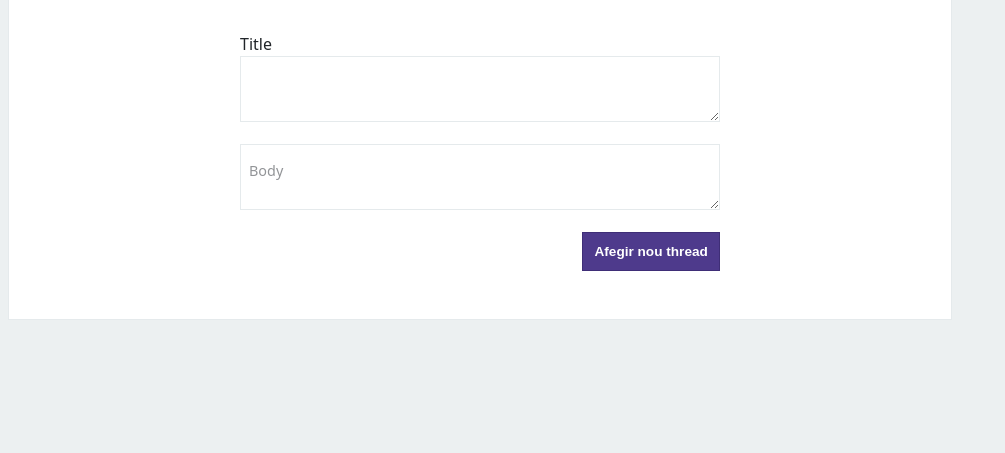
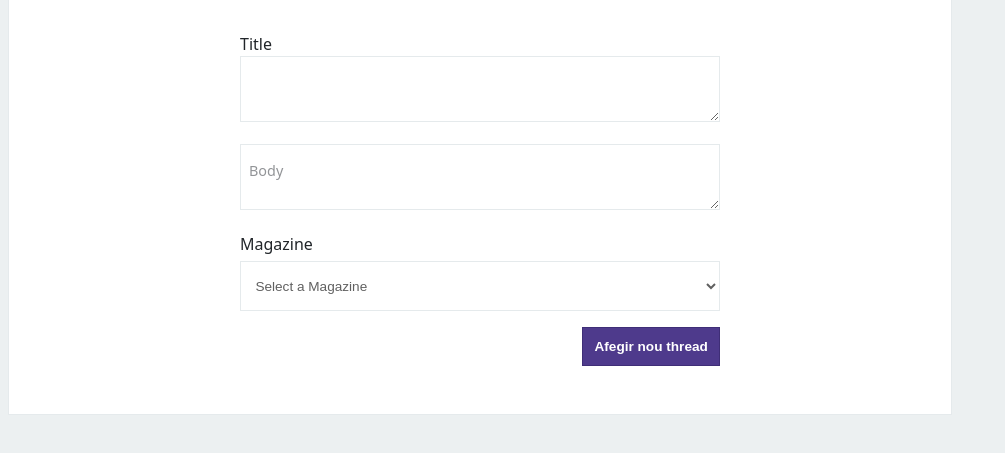
Before and after one commit to danielcaag17/projecte_asw, a Django app: page /new/thread in a window 1280 px wide. Shown: the part 101-554 px from the top of the page, without its empty margins (0-1005 px from the left). Run offline with Django 4.2, Linux system fonts and the light colour scheme; data that the repository does not hold is empty.

Commit message:
Integrat Magazines en Threads i links

```diff
--- a/api/models/thread.py
+++ b/api/models/thread.py
@@ -14,7 +14,7 @@ class Publicacio(models.Model):
     creation_data = models.DateTimeField(default=timezone.now)
     num_coments = models.PositiveIntegerField(default=0)
     num_boosts = models.PositiveIntegerField(default=0)
-    magazine = models.ForeignKey(Magazine, on_delete=models.CASCADE,null=True)
+    magazine = models.ForeignKey(Magazine, on_delete=models.CASCADE)
 
     # TODO: CAL FER ALGO SIMILAR PER AL CAS EN EL QUE S'HAGI EDITAT EL THREAD/LINK
     def temps_desde_creacio(self):
--- a/api/templates/new_thread.html
+++ b/api/templates/new_thread.html
@@ -1,6 +1,8 @@
 {% load static %}
 <!DOCTYPE html>
-<html lang="ca" style="font-size: 100%"><head><style type="text/css">.turbo-progress-bar {
+<html lang="ca" style="font-size: 100%">
+<head>
+    <style type="text/css">.turbo-progress-bar {
         position: fixed;
         display: block;
         top: 0;
@@ -8,14 +10,13 @@
         height: 3px;
         background: #0076ff;
         z-index: 2147483647;
-  transition:
-    width 300ms ease-out,
+        transition: width 300ms ease-out,
         opacity 150ms 150ms ease-in;
         transform: translate3d(0, 0, 0);
     }
     </style>
-    <title>kbin.social - Explore the Fediverse</title>
-    <link rel = "icon" href="{% static '/ico/favicon.ico' %}" sizes="any">
+    <title>Add new thread - kbin.social</title>
+    <link rel="icon" href="{% static '/ico/favicon.ico' %}" sizes="any">
     <link rel="stylesheet" href="{% static '/css/824.b4cc3385.css' %}" data-turbo-track="reload">
     <link rel="stylesheet" href="{% static '/css/app.910c0aab.css' %}" data-turbo-track="reload">
 </head>
@@ -37,7 +38,8 @@
             </menu>
         </nav>
         <menu>
-                <li class="dropdown"><a href="/new" class="icon" aria-label="Add" title="Add"><i class="fa-solid fa-plus"></i> Add</a>
+            <li class="dropdown"><a href="/new" class="icon" aria-label="Add" title="Add"><i
+                    class="fa-solid fa-plus"></i> Add</a>
                 <ul class="dropdown__menu">
                     <li><a href="/new" class="">Add new link</a></li>
                     <li><a href="/new/thread" class="">Add new thread</a></li>
@@ -75,19 +77,37 @@
             </aside>
             <div id="content" class="section">
                 <div class="container" data-controller="entry-link-create">
-                        <form action ="/create_link_thread" name="entry_link" method="post" class="entry-create" enctype="multipart/form-data">{% csrf_token %}
+                    <form action="/create_link_thread" name="entry_link" method="post" class="entry-create"
+                          enctype="multipart/form-data">
                         <div>
                             <label for="entry_link_title" class="required">Title</label>
-                                <textarea id="entry_link_title" name="title" required="required" data-input-length-max-value="255" style="overflow: hidden; height: 66px;"></textarea>
+                            <textarea id="entry_link_title" name="title" required="required"
+                                      data-input-length-max-value="255"
+                                      style="overflow: hidden; height: 66px;"></textarea>
                         </div>
                         <div>
-                                <textarea id="entry_link_body" name="body" placeholder="Body" data-input-length-max-value="35000" style="overflow: hidden; height: 66px;"></textarea>
+                            <textarea id="entry_link_body" name="body" placeholder="Body"
+                                      data-input-length-max-value="35000"
+                                      style="overflow: hidden; height: 66px;"></textarea>
+                        </div>
+                        <div style="width: 100%;">
+                            <label for="magazine_select" style="display: block; margin-bottom: 5px;">Magazine</label>
+                            <select name="magazine" id="magazine_select"
+                                    style="width: 100%; border-style: solid; height: 50px"
+                                    required="required">
+                                <option value="" selected>Select a Magazine</option>
+                                {% for magazine in magazines %}
+                                    <option value="{{ magazine.id }}">{{ magazine.name }}</option>
+                                {% endfor %}
+                            </select>
                         </div>
                         <div class="row actions">
                             <ul>
                                 <li>
                                     <div>
-                                            <button type="submit" id="entry_link_submit" name="entry_link[submit]" class="btn btn__primary">Afegir nou thread</button>
+                                        <button type="submit" id="entry_link_submit" name="entry_link[submit]"
+                                                class="btn btn__primary">Afegir nou thread
+                                        </button>
                                     </div>
                                 </li>
                             </ul>
--- a/api/templates/show_threads.html
+++ b/api/templates/show_threads.html
@@ -16,8 +16,8 @@
         <a class="user-inline" href="/u/{{ thread.author_id }}">{{ thread.author_id }}</a>
         <time class="timeago"
               datetime="{{ thread.temps_desde_creacio }}">{{ thread.temps_desde_creacio }}</time>
-        <!--AIXO HA DE SER PER POSAR EL MAGAZINE AMB EL SEU LINK    <a href="/m/news@lemmy.world" class="magazine-inline" title="@news@lemmy.world">
-                                    news</a> -->
+        <span> to </span>
+        <a href="/magazine/{{ thread.magazine.id }}" class="magazine-inline" title="{{thread.magazine.name}}">{{ thread.magazine.name }}</a>
     </aside>
     <aside class="vote">
         <form action="{% url 'like_thread' thread.id %}" name="like_thread" method="post" class="vote__up">
--- a/api/views/example_view.py
+++ b/api/views/example_view.py
@@ -85,8 +85,10 @@ def new_magazine(request):
 
 
 def new_thread(request):
+    magazines = Magazine.objects.all()
+    context = {'magazines': magazines}
     template = loader.get_template('new_thread.html')
-    return HttpResponse(template.render())
+    return HttpResponse(template.render(context,request))
 
 
 @csrf_exempt  # todo: PREGUNTAR PK NO SURT BE SENSE AIXO!
@@ -95,6 +97,7 @@ def create_link_thread(request):
         title = request.POST.get('title')
         body = request.POST.get('body')
         url = request.POST.get('url')
+        magazine = Magazine.objects.get(id=request.POST.get('magazine'))
         created_at = timezone.now().isoformat()
 
         if body == '':
@@ -111,7 +114,8 @@ def create_link_thread(request):
                 title=title,
                 body=body,
                 author=user_prova,
-                creation_data=created_at
+                magazine=magazine,
+                creation_data=created_at,
             )
         else:
             link = Link.objects.create(
@@ -119,6 +123,7 @@ def create_link_thread(request):
                 body=body,
                 url=url,
                 author=user_prova,
+                magazine=magazine,
                 creation_data=created_at
             )
 
```
Also changed, not shown: api/templates/new_link.html (+11 -28 lines). Lines whose indentation alone changed are shown as unchanged.
